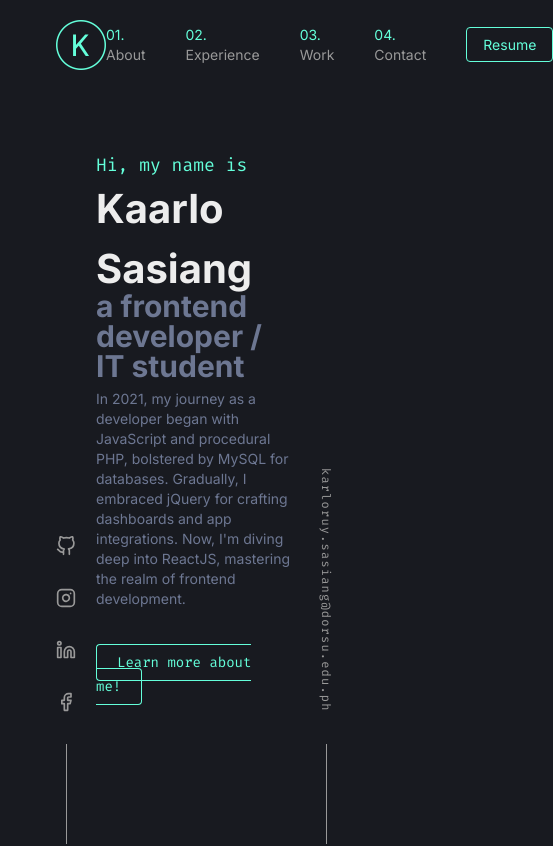
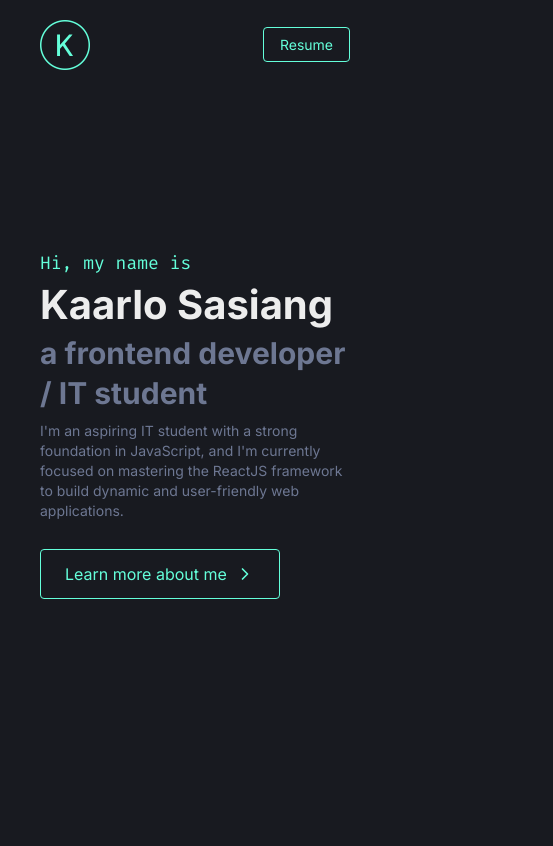
Before and after one commit to kaarlosasiang/Portfolio, a website built with Parcel: page src/index.html in a window 390 px wide. Shown: the whole page, 553 px wide, since content can reach past the window. Built offline with nearby package versions, Linux system fonts and the light colour scheme.

Commit message:
updated mobile responsiveness

```diff
--- a/src/index.html
+++ b/src/index.html
@@ -28,7 +28,7 @@
     <script src="./js/index.js" defer></script>
   </head>
   <body class="bg-main-dark font-Inter">
-    <header class="flex items-center justify-between py-5 px-14">
+    <header class="flex items-center justify-between py-5 px-10 md:px-14">
       <!-- Logo -->
       <!-- <h1
         class="flex items-center justify-center text-primary text-2xl border-2 p-2 w-12 h-12 rounded-full"
@@ -37,7 +37,7 @@
       </h1> -->
       <img src="./mylogo.png" class="max-w-[50px] max-h-[50px]" alt="" />
       <nav>
-        <ul class="flex items-center gap-10 text-sm">
+        <ul class="hidden md:flex items-center gap-10 text-sm">
           <li>
             <a
               href="javascript:;"
@@ -76,11 +76,22 @@
             >
           </li>
         </ul>
+        <ul class="felx md:hidden items-center gap-10 text-sm">
+          <li
+            class="transition-all duration-300 hover:-translate-y-[4px] hover:-translate-x-[4px]"
+          >
+            <a
+              href="javascript:;"
+              class="transition-all duration-300 text-primary border rounded px-4 py-2 hover:shadow-[3px_3px_0_0_rgba(61,241,218)]"
+              >Resume</a
+            >
+          </li>
+        </ul>
       </nav>
     </header>
 
     <!-- My links -->
-    <div class="fixed bottom-0 left-14">
+    <div class="fixed bottom-0 left-10 xl:left-14 hidden md:flex">
       <ul class="links-list flex flex-col gap-8 items-center">
         <li>
           <a href="#">
@@ -117,7 +128,7 @@
       </ul>
     </div>
     <!-- My Email -->
-    <div class="fixed bottom-0 right-14">
+    <div class="fixed bottom-0 right-10 xl:14 hidden md:flex">
       <div class="links-list flex flex-col gap-8 items-center">
         <a
           href="mailto:sasiang64@gmail.com"
@@ -130,32 +141,35 @@
     </div>
 
     <div id="content" class="container mx-auto h-screen -mt-[88px]">
-      <div class="px-24 h-full flex flex-col justify-center">
-        <span class="text-primary text-lg font-FiraCode">Hi, my name is</span>
+      <div
+        class="px-10 md:px-20 lg:px-30 xl:px-36 h-full flex flex-col justify-center gap-2 md:gap-5"
+      >
+        <p class="text-primary text-lg font-FiraCode">Hi, my name is</p>
         <h1
-          class="transition-all duration-300 font-bold text-[#EDEDED] text-[40px] lg:text-[70px] 2xl:text-[80px]"
+          class="transition-all duration-300 font-bold text-[#EDEDED] leading-[40px] text-[40px] md:text-[60px] lg:text-[70px] 2xl:text-[80px]"
         >
           Kaarlo Sasiang
         </h1>
         <h2
-          class="transition-all duration-300 font-bold text-secondary leading-[30px] lg:leading-[60px] 2xl:leading-[80px] text-[30px] lg:text-[60px] 2xl:text-[80px] -mt-2 lg:-mt-5"
+          class="transition-all duration-300 font-bold text-secondary leading-[40px] lg:leading-[60px] 2xl:leading-[80px] text-[30px] md:text-[50px] xl:text-[60px] 2xl:text-[80px]"
         >
           a frontend developer / IT student
         </h2>
         <p
-          class="max-w-[640px] mt-2 lg:mt-5 text-secondary text-sm lg:text-base"
+          class="max-w-[640px] text-secondary text-sm lg:text-base"
         >
-          In 2021, my journey as a developer began with JavaScript and
-          procedural PHP, bolstered by MySQL for databases. Gradually, I
-          embraced jQuery for crafting dashboards and app integrations. Now, I'm
-          diving deep into ReactJS, mastering the realm of frontend development.
+          I'm an aspiring IT student with a strong foundation in JavaScript, and
+          I'm currently focused on mastering the ReactJS framework to build
+          dynamic and user-friendly web applications.
         </p>
-        <div class="mt-10">
-          <a
+        <div class="mt-5">
+          <button
             href="javascript:;"
-            class="transition-all font-FiraCode duration-300 text-primary border rounded px-5 py-2 text-sm lg:text-base lg:px-10 lg:py-5 hover:shadow-[3px_3px_0_0_rgba(61,241,218)] hover:-translate-y-[4px] hover:-translate-x-[4px]"
-            >Learn more about me!</a
+            class="flex items-center gap-2 transition-all duration-300 text-primary border rounded px-6 py-3 hover:-translate-y-[4px] hover:-translate-x-[4px] hover:shadow-[3px_3px_0_0_rgba(61,241,218)]"
           >
+            Learn more about me
+            <i data-feather="chevron-right"></i>
+          </button>
         </div>
       </div>
     </div>
```
Also changed, not shown: dist/index.html, 3 other files.
